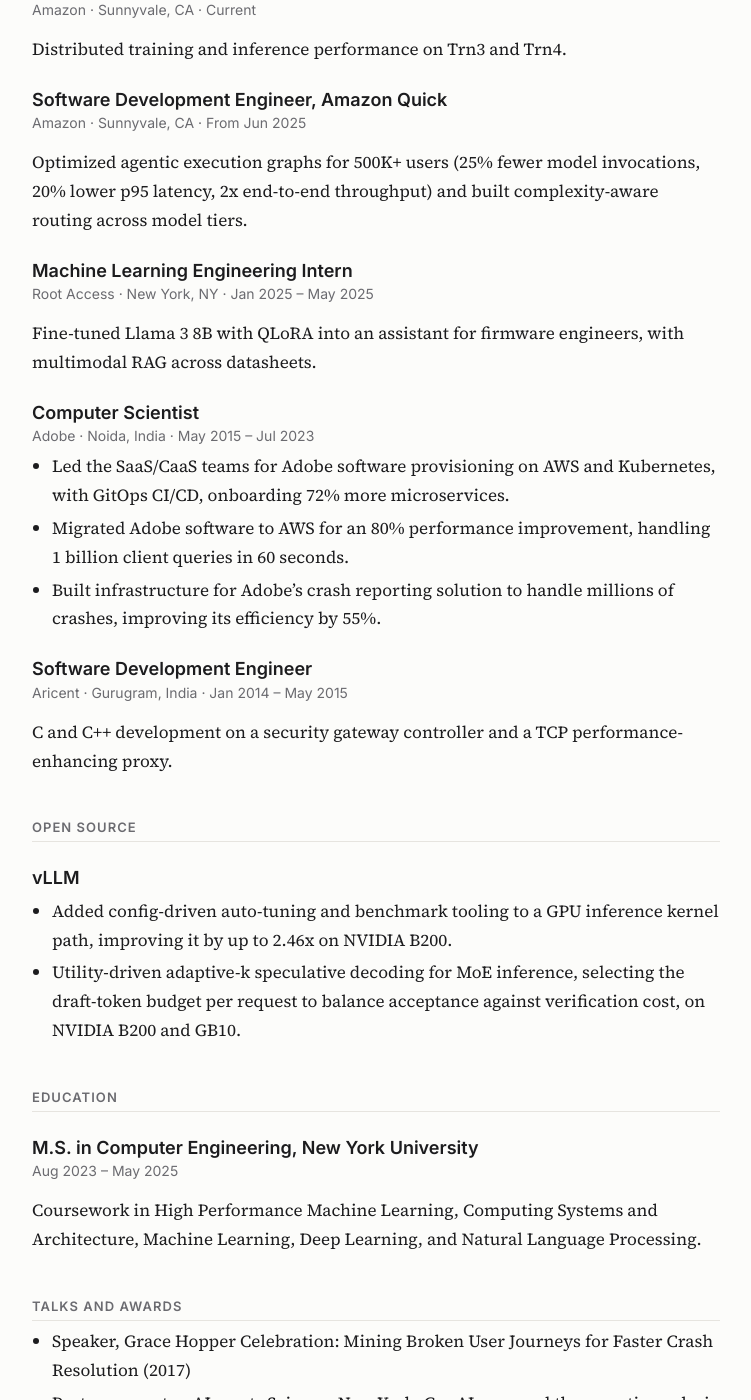
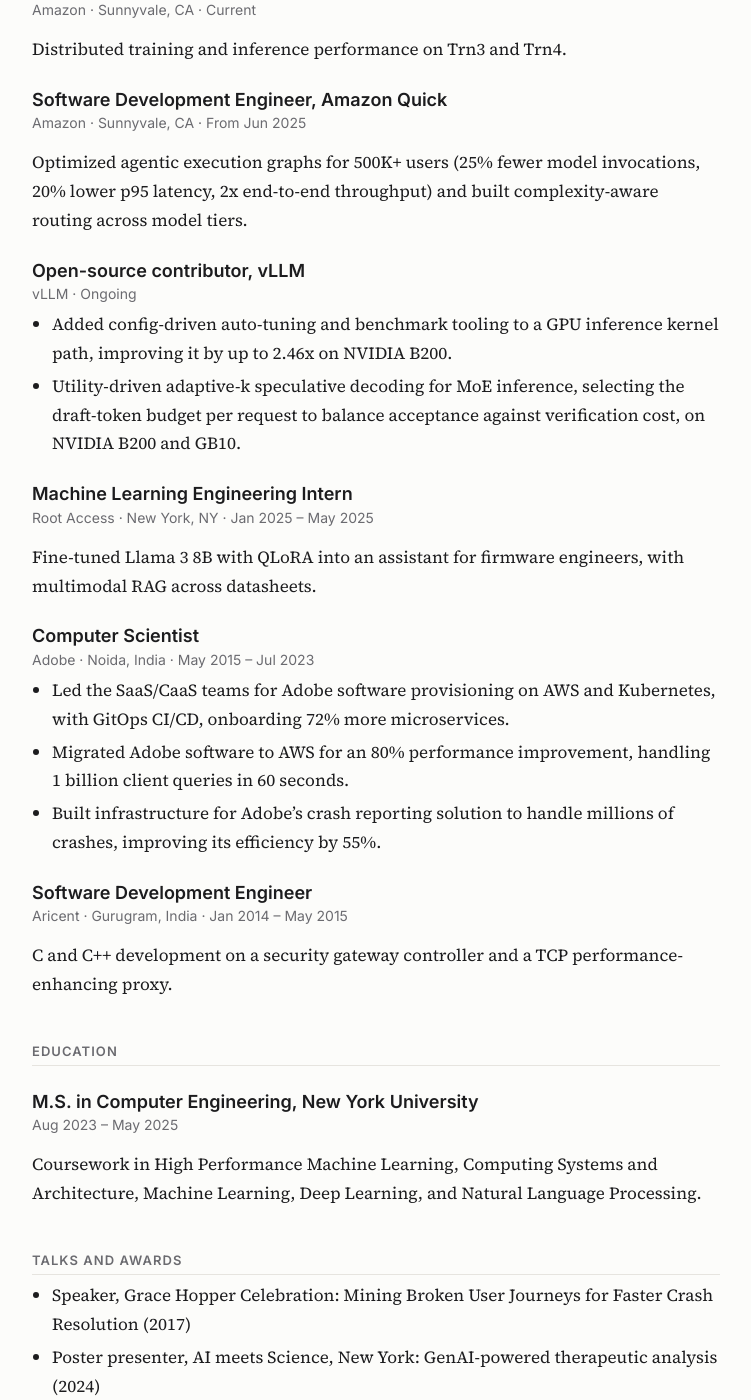
Before and after one commit to bananighosh/bananighosh.github.io, a Jekyll site: the page built from about.md, in a window 1280 px wide and 1400 px high, scrolled down 494 px. Shown: the whole window, without its empty margins (264-1015 px from the left). Built offline with Jekyll 4.4.1, drawn with Linux system fonts in a browser that asks for light colours; part of the change alters nothing that is shown.

Commit message:
About: move vLLM into Work, above Root Access
Co-Authored-By: Claude Opus 5.5 <noreply@anthropic.com>
Claude-Session: https://claude.ai/code/session_01K2HJxVzaKNb3x7zQA1gymF

```diff
--- a/about.md
+++ b/about.md
@@ -30,6 +30,12 @@ Distributed training and inference performance on Trn3 and Trn4.
 
 Optimized agentic execution graphs for 500K+ users (25% fewer model invocations, 20% lower p95 latency, 2x end-to-end throughput) and built complexity-aware routing across model tiers.
 
+### Open-source contributor, vLLM
+<p class="meta">vLLM · Ongoing</p>
+
+- Added config-driven auto-tuning and benchmark tooling to a GPU inference kernel path, improving it by up to 2.46x on NVIDIA B200.
+- Utility-driven adaptive-k speculative decoding for MoE inference, selecting the draft-token budget per request to balance acceptance against verification cost, on NVIDIA B200 and GB10.
+
 ### Machine Learning Engineering Intern
 <p class="meta">Root Access · New York, NY · Jan 2025 – May 2025</p>
 
@@ -47,12 +53,6 @@ Fine-tuned Llama 3 8B with QLoRA into an assistant for firmware engineers, with
 
 C and C++ development on a security gateway controller and a TCP performance-enhancing proxy.
 
-## Open source
-
-### vLLM
-- Added config-driven auto-tuning and benchmark tooling to a GPU inference kernel path, improving it by up to 2.46x on NVIDIA B200.
-- Utility-driven adaptive-k speculative decoding for MoE inference, selecting the draft-token budget per request to balance acceptance against verification cost, on NVIDIA B200 and GB10.
-
 ## Education
 
 ### M.S. in Computer Engineering, New York University
```
